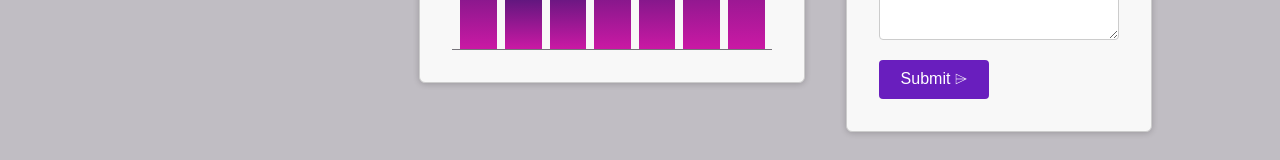
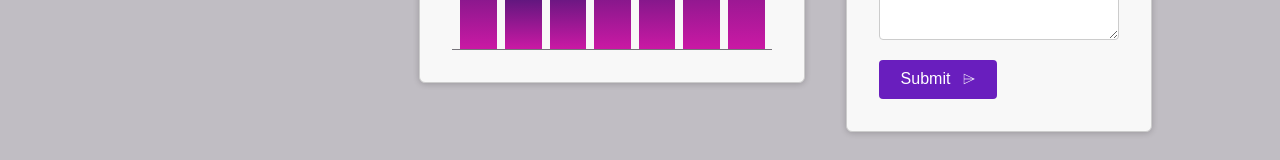
Before and after one commit to RichBurman/component-template-refactor, an Angular app: page / in a window 1280 px wide. Shown: the part 386-546 px from the top of the page. Built offline with nearby package versions, Linux system fonts and the light colour scheme.

Commit message:
Enhance button component to support icon projection with default fallback

```diff
--- a/src/app/shared/button/button.component.html
+++ b/src/app/shared/button/button.component.html
@@ -1,4 +1,8 @@
 <span>
     <ng-content />
 </span>
-<ng-content select="icon" />
+<span class="icon">
+    <ng-content select="icon">
+        →
+    </ng-content>
+</span>
```
